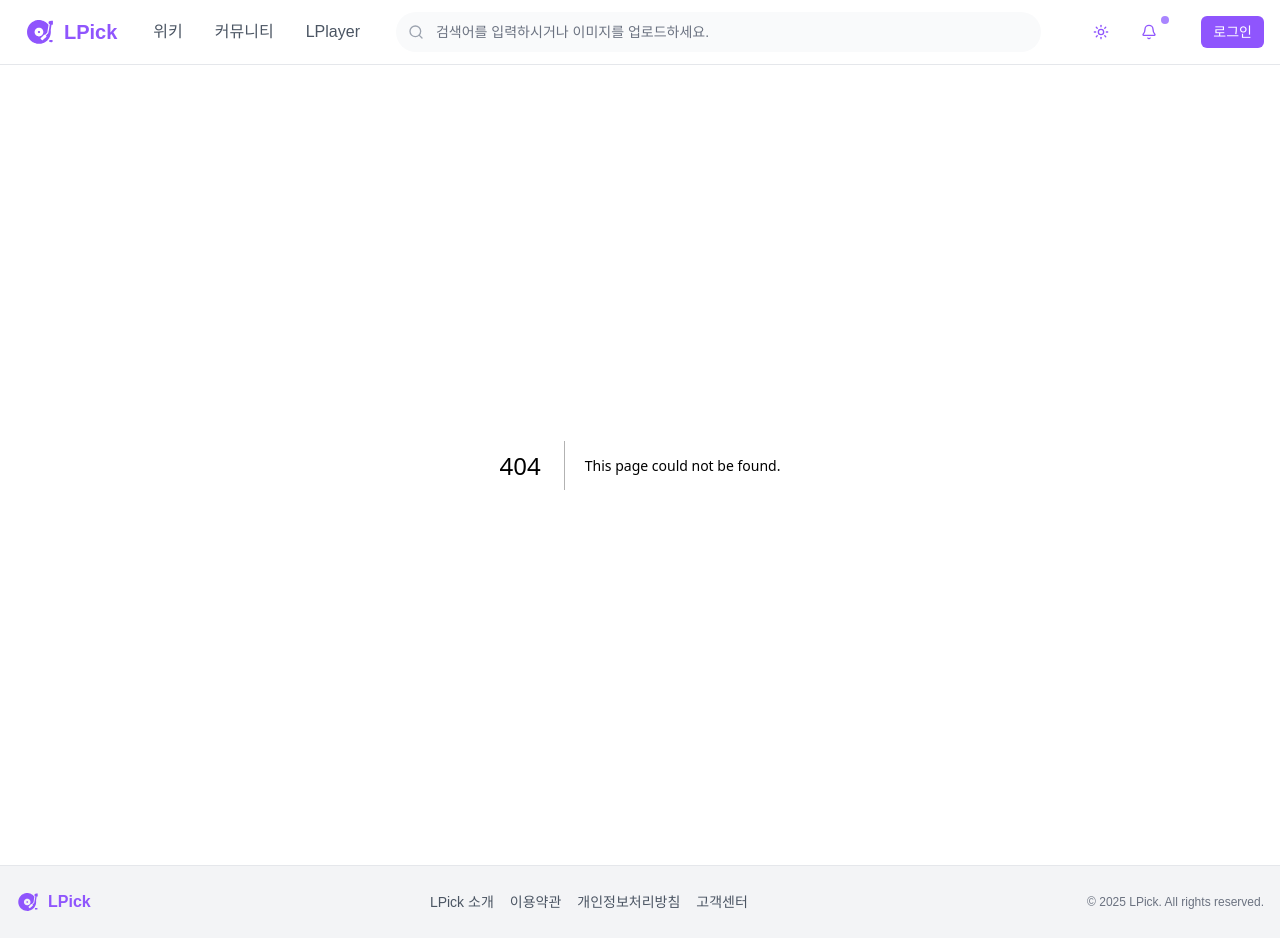
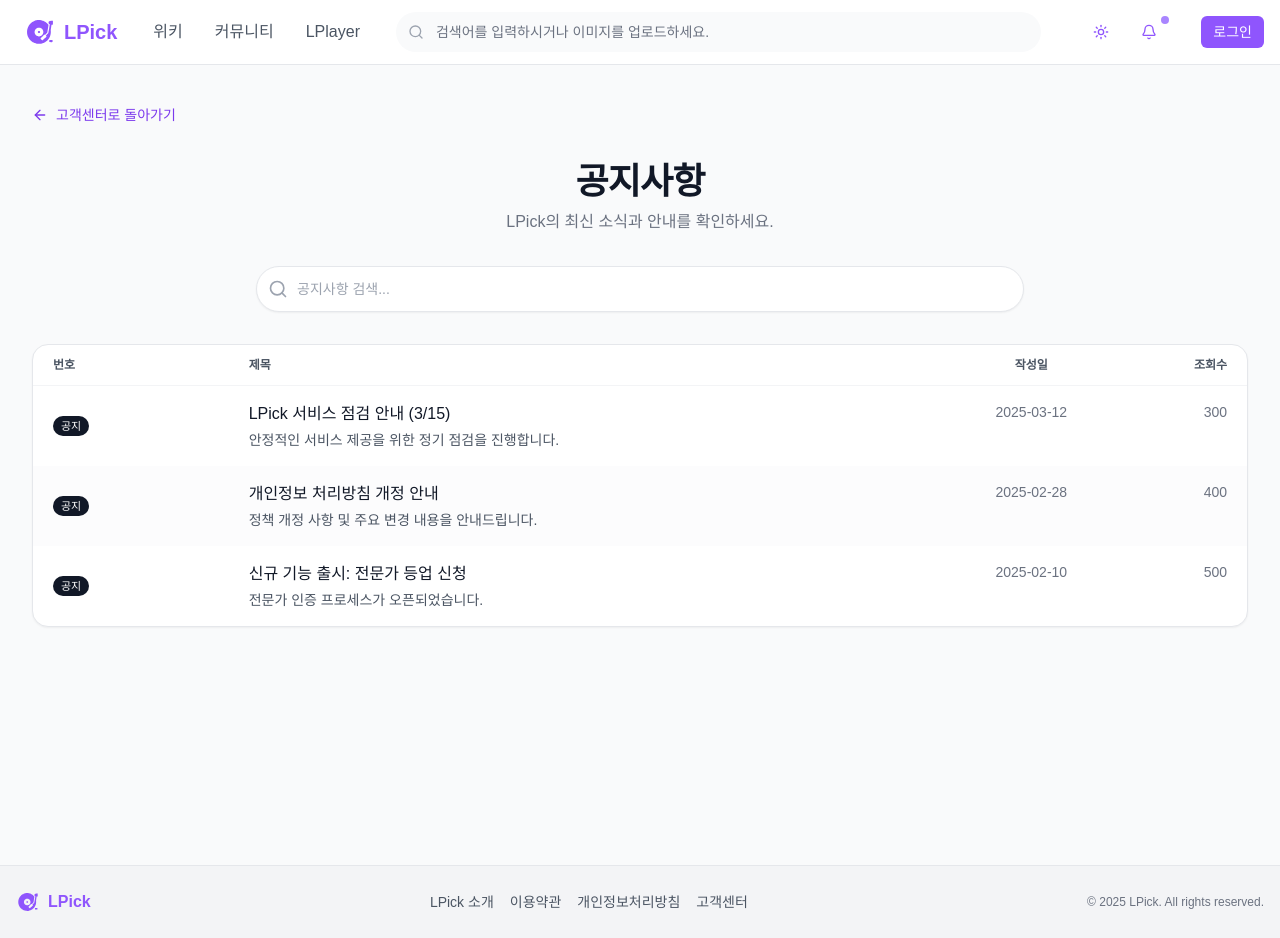
Before and after one commit to 404-Not-Found-DMU/lpick-frontend, a Next.js app: page /support/notices in a window 1280 px wide. Before the commit this address had no page. Built offline with nearby package versions, Linux system fonts and the light colour scheme.

Commit message:
feat: #29 공지사항 퍼블리싱

```diff
--- a/src/app/support/components/FAQList.tsx
+++ b/src/app/support/components/FAQList.tsx
@@ -42,11 +42,20 @@ export function FAQList({ items }: FAQListProps) {
   return (
     <section className="py-12">
       <div className="container mx-auto px-6 md:px-8">
-        <div className="mb-4">
-          <h2 className="text-xl font-bold text-gray-900 dark:text-gray-100 tracking-tight">자주 묻는 질문</h2>
-          <p className="mt-1 text-sm text-gray-500 dark:text-gray-400">
-            LPick 서비스 이용에 대해 가장 많이 문의하시는 내용들입니다.
-          </p>
+        <div className="mb-4 flex items-end justify-between">
+          <div>
+            <h2 className="text-xl font-bold text-gray-900 dark:text-gray-100 tracking-tight">자주 묻는 질문</h2>
+            <p className="mt-1 text-sm text-gray-500 dark:text-gray-400">
+              LPick 서비스 이용에 대해 가장 많이 문의하시는 내용들입니다.
+            </p>
+          </div>
+          <Link
+            href="/support/faq"
+            className="inline-flex items-center text-violet-600 dark:text-violet-400 hover:text-violet-700 dark:hover:text-violet-300 text-sm"
+          >
+            자세히 보기
+            <ChevronRight className="ml-1 h-4 w-4" />
+          </Link>
         </div>
 
         <div className="divide-y divide-gray-100 dark:divide-gray-700 rounded-2xl border border-gray-200 dark:border-gray-700 bg-white dark:bg-gray-800 shadow-sm overflow-hidden">
@@ -72,7 +81,7 @@ export function FAQList({ items }: FAQListProps) {
                   <p className="text-sm text-gray-600 dark:text-gray-300 leading-relaxed">{faq.excerpt}</p>
                 </div>
 
-                {/* right: badges + link */}
+                {/* right: badges */}
                 <div className="md:ml-6 flex md:flex-col items-end gap-2 md:gap-3 md:justify-between">
                   <div className="flex items-center gap-2">
                     {faq.popular && (
@@ -84,13 +93,7 @@ export function FAQList({ items }: FAQListProps) {
                       {faq.visibility}
                     </span>
                   </div>
-                  <Link
-                    href="#"
-                    className="inline-flex items-center text-violet-600 dark:text-violet-400 hover:text-violet-700 dark:hover:text-violet-300 text-sm"
-                  >
-                    자세히 보기
-                    <ChevronRight className="ml-1 h-4 w-4" />
-                  </Link>
+                  {/* per-row link 제거 - 상단 우측 링크 사용 */}
                 </div>
               </div>
             </div>
--- a/src/app/support/components/QuickActions.tsx
+++ b/src/app/support/components/QuickActions.tsx
@@ -58,16 +58,16 @@ export function QuickActions({ onSearch }: QuickActionsProps) {
             return (
               <Link
                 key={item.id}
-                href={item.id === 'expert' ? '/support/expert' : item.id === 'faq' ? '/support/faq' : '#'}
-                className={`rounded-2xl ${accent.cardBg} ${accent.cardBorder} border p-6 text-center shadow-sm hover:shadow-md transition-all duration-200 hover:-translate-y-0.5`}
+                href={item.id === 'expert' ? '/support/expert' : item.id === 'faq' ? '/support/notices' : '#'}
+                className={`group rounded-2xl ${accent.cardBg} ${accent.cardBorder} border p-6 text-center shadow-sm hover:shadow-md transition-all duration-200 hover:-translate-y-0.5`}
               >
-                <div className={`mx-auto mb-3 flex h-10 w-10 items-center justify-center rounded-full ${accent.iconBg}`}>
-                  <Icon className={`h-5 w-5 ${accent.iconColor}`} />
+                <div className={`mx-auto mb-3 flex h-12 w-12 items-center justify-center rounded-full ${accent.iconBg}`}>
+                  <Icon className={`h-6 w-6 ${accent.iconColor}`} />
                 </div>
-                <div className="font-semibold text-gray-900 dark:text-gray-100">{item.label}</div>
+                <div className="font-semibold text-gray-900 dark:text-gray-100">{item.id === 'faq' ? '공지사항' : item.label}</div>
                 {('desc' in item) && (
                   <p className="mt-1 text-xs text-gray-500 dark:text-gray-400 leading-relaxed">
-                    {item.desc as string}
+                    {item.id === 'faq' ? 'LPick의 소식과 점검/업데이트 안내' : (item.desc as string)}
                   </p>
                 )}
               </Link>
--- /dev/null
+++ b/src/app/support/notices/[id]/page.tsx
@@ -0,0 +1,43 @@
+'use client'
+
+import Link from 'next/link'
+import { ArrowLeft } from 'lucide-react'
+
+export default function NoticeDetailPage({ params }: { params: { id: string } }) {
+  const { id } = params
+  // 실제 구현 시 id로 서버 데이터 fetch
+  const notice = {
+    id,
+    title: `공지사항 #${id} 상세 제목입니다`,
+    date: '2025-03-12',
+    content:
+      '안정적인 서비스 제공을 위한 점검을 진행합니다. 점검 시간 동안 일부 기능이 제한될 수 있습니다. 이용에 불편을 드려 죄송합니다.',
+  }
+
+  return (
+    <div className="min-h-screen bg-gray-50 dark:bg-gray-900">
+      <div className="container mx-auto px-6 md:px-8 py-10">
+        <div className="max-w-[1440px] mx-auto">
+          {/* 돌아가기 */}
+          <div className="mb-8">
+            <Link href="/support/notices" className="inline-flex items-center gap-2 text-violet-600 hover:text-violet-700 dark:text-violet-400 dark:hover:text-violet-300">
+              <ArrowLeft className="h-4 w-4" />
+              <span className="text-sm font-medium">공지사항 목록으로</span>
+            </Link>
+          </div>
+
+          {/* 본문 */}
+          <article className="rounded-2xl border border-gray-200 dark:border-gray-700 bg-white dark:bg-gray-800 p-6 shadow-sm">
+            <header className="mb-4">
+              <h1 className="text-2xl font-bold text-gray-900 dark:text-gray-100">{notice.title}</h1>
+              <time className="text-sm text-gray-400 dark:text-gray-500">{notice.date}</time>
+            </header>
+            <div className="prose prose-sm md:prose-base max-w-none text-gray-700 dark:prose-invert dark:text-gray-300">
+              <p>{notice.content}</p>
+            </div>
+          </article>
+        </div>
+      </div>
+    </div>
+  )
+}
--- /dev/null
+++ b/src/app/support/notices/page.tsx
@@ -0,0 +1,70 @@
+'use client'
+
+import Link from 'next/link'
+import { ArrowLeft, Search } from 'lucide-react'
+
+const MOCK_NOTICES = [
+  { id: 1, title: 'LPick 서비스 점검 안내 (3/15)', date: '2025-03-12', summary: '안정적인 서비스 제공을 위한 정기 점검을 진행합니다.' },
+  { id: 2, title: '개인정보 처리방침 개정 안내', date: '2025-02-28', summary: '정책 개정 사항 및 주요 변경 내용을 안내드립니다.' },
+  { id: 3, title: '신규 기능 출시: 전문가 등업 신청', date: '2025-02-10', summary: '전문가 인증 프로세스가 오픈되었습니다.' },
+]
+
+export default function NoticesPage() {
+  return (
+    <div className="min-h-screen bg-gray-50 dark:bg-gray-900">
+      <div className="container mx-auto px-6 md:px-8 py-10">
+        <div className="max-w-[1440px] mx-auto">
+          {/* 돌아가기 */}
+          <div className="mb-8">
+            <Link href="/support" className="inline-flex items-center gap-2 text-violet-600 hover:text-violet-700 dark:text-violet-400 dark:hover:text-violet-300">
+              <ArrowLeft className="h-4 w-4" />
+              <span className="text-sm font-medium">고객센터로 돌아가기</span>
+            </Link>
+          </div>
+
+          {/* 제목 */}
+          <div className="text-center mb-8">
+            <h1 className="text-3xl md:text-4xl font-extrabold text-gray-900 dark:text-gray-100 tracking-tight">공지사항</h1>
+            <p className="mt-2 text-sm md:text-base text-gray-500 dark:text-gray-400">LPick의 최신 소식과 안내를 확인하세요.</p>
+          </div>
+
+          {/* 검색 */}
+          <div className="max-w-3xl mx-auto mb-8">
+            <div className="relative">
+              <Search className="absolute left-3 top-1/2 -translate-y-1/2 w-5 h-5 text-gray-400" />
+              <input
+                placeholder="공지사항 검색..."
+                className="w-full rounded-full border border-gray-200 bg-white px-10 py-3 text-sm placeholder-gray-400 shadow-sm hover:shadow focus:border-violet-500 focus:outline-none focus:ring-4 focus:ring-violet-500/20 dark:border-gray-700 dark:bg-gray-800 dark:text-gray-100"
+              />
+            </div>
+          </div>
+
+          {/* 목록 */}
+          <div className="rounded-2xl border border-gray-200 dark:border-gray-700 bg-white dark:bg-gray-800 shadow-sm">
+            <div className="grid grid-cols-12 px-5 py-3 text-xs font-semibold text-gray-600 dark:text-gray-300 border-b border-gray-100 dark:border-gray-700">
+              <div className="col-span-2">번호</div>
+              <div className="col-span-7">제목</div>
+              <div className="col-span-2 text-center">작성일</div>
+              <div className="col-span-1 text-right">조회수</div>
+            </div>
+            {MOCK_NOTICES.map((n, idx) => (
+              <Link key={n.id} href={`/support/notices/${n.id}`} className="block">
+                <div className={`grid grid-cols-12 px-5 py-4 hover:bg-gray-50 dark:hover:bg-gray-800/60 ${idx % 2 === 1 ? 'bg-gray-50/50 dark:bg-gray-800/40' : ''}`}>
+                  <div className="col-span-2 flex items-center gap-2">
+                    <span className="inline-flex items-center rounded-full bg-gray-900 text-white px-2 py-0.5 text-[11px]">공지</span>
+                  </div>
+                  <div className="col-span-7">
+                    <h3 className="font-medium text-gray-900 dark:text-gray-100">{n.title}</h3>
+                    <p className="mt-1 text-sm text-gray-600 dark:text-gray-300 line-clamp-1">{n.summary}</p>
+                  </div>
+                  <div className="col-span-2 text-center text-sm text-gray-500">{n.date}</div>
+                  <div className="col-span-1 text-right text-sm text-gray-500">{(300 + idx * 100).toLocaleString()}</div>
+                </div>
+              </Link>
+            ))}
+          </div>
+        </div>
+      </div>
+    </div>
+  )
+}
```
